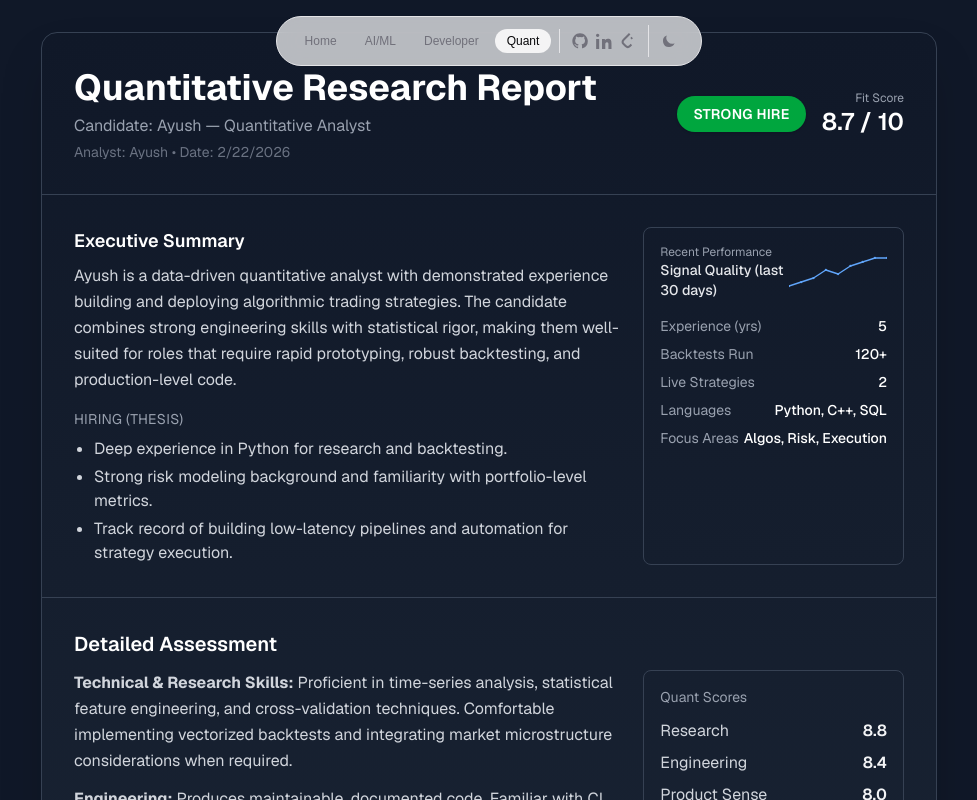
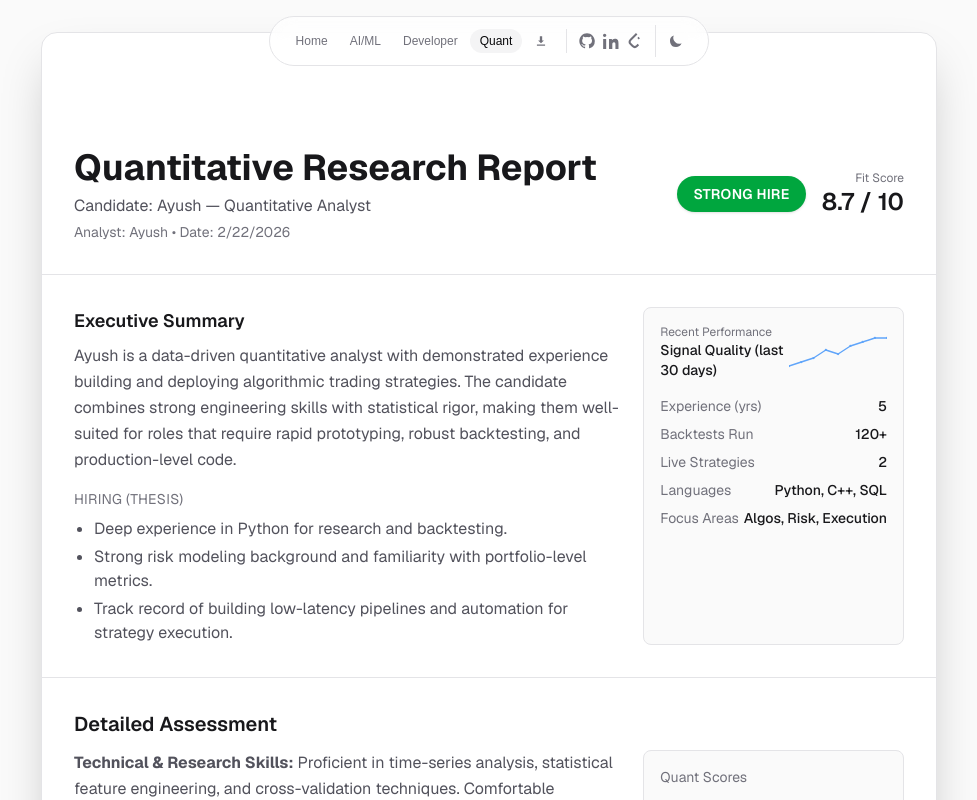
Before and after one commit to ADC-1747/portfolio_all, a Next.js app: page /quant in a window 1280 px wide. Shown: the top 800 px of the page, without its empty margins (151-1128 px from the left). Built offline with nearby package versions, Linux system fonts and the light colour scheme.

Commit message:
fix: theme pages

```diff
--- a/app/components/Navbar.tsx
+++ b/app/components/Navbar.tsx
@@ -9,6 +9,7 @@ const navLinks = [
     { name: "AI/ML", href: "/aiml" },
     { name: "Developer", href: "/developer" },
     { name: "Quant", href: "/quant" },
+    { name: "Resume", href: "/resume.pdf", isDownload: true },
 ];
 
 const socialLinks = [
@@ -47,14 +48,33 @@ export default function Navbar() {
     return (
         <nav className="fixed top-0 left-0 right-0 z-50 flex justify-center p-4">
             <div className="flex items-center gap-1 rounded-full border border-zinc-200 bg-white/70 px-4 py-2 backdrop-blur-md dark:border-zinc-800 dark:bg-black/70">
-                <div className="flex items-center gap-1 mr-2 border-r border-zinc-200 pr-2 dark:border-zinc-800">
+                <div className="flex items-center gap-0.5 mr-2 border-r border-zinc-200 pr-2 dark:border-zinc-800">
                     {navLinks.map((link) => {
                         const isActive = pathname === link.href;
+                        if (link.isDownload) {
+                            return (
+                                <a
+                                    key={link.href}
+                                    href={link.href}
+                                    download
+                                    className="flex items-center justify-center rounded-full px-2.5 py-1 text-xs font-medium transition-colors text-zinc-500 hover:text-zinc-900 dark:text-zinc-400 dark:hover:text-zinc-100"
+                                    title="Download Resume"
+                                >
+                                    <svg
+                                        viewBox="0 0 24 24"
+                                        className="h-3.5 w-3.5 fill-current"
+                                        xmlns="http://www.w3.org/2000/svg"
+                                    >
+                                        <path d="M12 16l-5-5h3V4h4v7h3l-5 5zm-7 2h14v2H5v-2z" />
+                                    </svg>
+                                </a>
+                            );
+                        }
                         return (
                             <Link
                                 key={link.href}
                                 href={link.href}
-                                className={`rounded-full px-3 py-1 text-xs font-medium transition-colors ${isActive
+                                className={`rounded-full px-2.5 py-1 text-xs font-medium transition-colors ${isActive
                                     ? "bg-zinc-100 text-zinc-950 dark:bg-zinc-900 dark:text-zinc-50"
                                     : "text-zinc-500 hover:text-zinc-900 dark:text-zinc-400 dark:hover:text-zinc-100"
                                     }`}
--- a/app/quant/page.tsx
+++ b/app/quant/page.tsx
@@ -2,7 +2,7 @@
 
 import React from 'react';
 
-function Sparkline({ data = [3,4,5,4,6,7,8,7,9] }: { data?: number[] }) {
+function Sparkline({ data = [3, 4, 5, 4, 6, 7, 8, 7, 9] }: { data?: number[] }) {
   const max = Math.max(...data);
   const min = Math.min(...data);
   const w = 140;
@@ -30,8 +30,8 @@ export default function QuantReport() {
   const recommendation = 'STRONG HIRE'; // options: STRONG HIRE / HIRE / NEUTRAL / NO HIRE
   const recColor =
     recommendation === 'STRONG HIRE' ? 'bg-green-600' :
-    recommendation === 'HIRE' ? 'bg-green-500' :
-    recommendation === 'NEUTRAL' ? 'bg-yellow-600' : 'bg-red-600';
+      recommendation === 'HIRE' ? 'bg-green-500' :
+        recommendation === 'NEUTRAL' ? 'bg-yellow-600' : 'bg-red-600';
 
   const metrics = [
     { k: 'Experience (yrs)', v: '5' },
@@ -42,14 +42,14 @@ export default function QuantReport() {
   ];
 
   return (
-    <div className="min-h-screen bg-gray-900 text-gray-100 p-8 font-sans">
-      <div className="max-w-4xl mx-auto bg-gradient-to-b from-gray-850 to-gray-800 rounded-2xl shadow-2xl border border-gray-700 overflow-hidden">
+    <div className="min-h-screen bg-zinc-50 dark:bg-black p-8 font-sans">
+      <div className="max-w-4xl mx-auto pt-20 bg-white dark:bg-zinc-900 rounded-2xl shadow-2xl border border-zinc-200 dark:border-zinc-800 overflow-hidden">
         {/* Header */}
         <div className="p-6 md:p-8 flex flex-col md:flex-row md:items-center md:justify-between gap-4 md:gap-0">
           <div>
-            <h1 className="text-3xl md:text-4xl font-bold text-white leading-tight">Quantitative Research Report</h1>
-            <p className="text-gray-400 mt-1">Candidate: Ayush — Quantitative Analyst</p>
-            <p className="text-sm text-gray-500 mt-1">Analyst: Ayush • Date: {new Date().toLocaleDateString()}</p>
+            <h1 className="text-3xl md:text-4xl font-bold text-zinc-900 dark:text-zinc-100 leading-tight">Quantitative Research Report</h1>
+            <p className="text-zinc-600 dark:text-zinc-400 mt-1">Candidate: Ayush — Quantitative Analyst</p>
+            <p className="text-sm text-zinc-500 mt-1">Analyst: Ayush • Date: {new Date().toLocaleDateString()}</p>
           </div>
 
           <div className="flex items-center gap-4">
@@ -58,18 +58,18 @@ export default function QuantReport() {
             </div>
 
             <div className="text-right">
-              <div className="text-xs text-gray-400">Fit Score</div>
-              <div className="text-2xl font-semibold text-white">8.7 / 10</div>
+              <div className="text-xs text-zinc-500 dark:text-zinc-400">Fit Score</div>
+              <div className="text-2xl font-semibold text-zinc-900 dark:text-zinc-100">8.7 / 10</div>
             </div>
           </div>
         </div>
 
         {/* Summary + Key metrics */}
-        <div className="p-6 md:p-8 border-t border-gray-700 grid grid-cols-1 md:grid-cols-3 gap-6">
+        <div className="p-6 md:p-8 border-t border-zinc-200 dark:border-zinc-800 grid grid-cols-1 md:grid-cols-3 gap-6">
           <div className="md:col-span-2 space-y-4">
             <section>
-              <h2 className="text-lg font-semibold text-white">Executive Summary</h2>
-              <p className="text-gray-300 leading-relaxed mt-2">
+              <h2 className="text-lg font-semibold text-zinc-900 dark:text-zinc-100">Executive Summary</h2>
+              <p className="text-zinc-600 dark:text-zinc-400 leading-relaxed mt-2">
                 Ayush is a data-driven quantitative analyst with demonstrated experience building
                 and deploying algorithmic trading strategies. The candidate combines strong
                 engineering skills with statistical rigor, making them well-suited for roles that
@@ -78,8 +78,8 @@ export default function QuantReport() {
             </section>
 
             <section className="mt-4">
-              <h3 className="text-sm text-gray-400 uppercase tracking-wide">Hiring (Thesis)</h3>
-              <ul className="list-disc pl-5 mt-2 text-gray-300 space-y-1">
+              <h3 className="text-sm text-zinc-500 dark:text-zinc-400 uppercase tracking-wide">Hiring (Thesis)</h3>
+              <ul className="list-disc pl-5 mt-2 text-zinc-600 dark:text-zinc-400 space-y-1">
                 <li>Deep experience in Python for research and backtesting.</li>
                 <li>Strong risk modeling background and familiarity with portfolio-level metrics.</li>
                 <li>Track record of building low-latency pipelines and automation for strategy execution.</li>
@@ -87,20 +87,20 @@ export default function QuantReport() {
             </section>
           </div>
 
-          <aside className="bg-gray-820 p-4 rounded-lg border border-gray-700">
+          <aside className="bg-zinc-50 dark:bg-zinc-800 p-4 rounded-lg border border-zinc-200 dark:border-zinc-700">
             <div className="flex items-center justify-between">
               <div>
-                <div className="text-xs text-gray-400">Recent Performance</div>
-                <div className="text-sm text-gray-200 font-medium">Signal Quality (last 30 days)</div>
+                <div className="text-xs text-zinc-500 dark:text-zinc-400">Recent Performance</div>
+                <div className="text-sm text-zinc-900 dark:text-zinc-100 font-medium">Signal Quality (last 30 days)</div>
               </div>
-              <Sparkline data={[2,3,4,6,5,7,8,9,9]} />
+              <Sparkline data={[2, 3, 4, 6, 5, 7, 8, 9, 9]} />
             </div>
 
             <div className="mt-4 space-y-2">
               {metrics.map((m, idx) => (
-                <div key={idx} className="flex justify-between text-sm text-gray-200">
-                  <div className="text-gray-400">{m.k}</div>
-                  <div className="font-medium text-white">{m.v}</div>
+                <div key={idx} className="flex justify-between text-sm">
+                  <div className="text-zinc-500 dark:text-zinc-400">{m.k}</div>
+                  <div className="font-medium text-zinc-900 dark:text-zinc-100">{m.v}</div>
                 </div>
               ))}
             </div>
@@ -108,46 +108,46 @@ export default function QuantReport() {
         </div>
 
         {/* Report body */}
-        <div className="p-6 md:p-8 space-y-8 border-t border-gray-700">
+        <div className="p-6 md:p-8 space-y-8 border-t border-zinc-200 dark:border-zinc-800">
           <section>
-            <h2 className="text-xl font-semibold text-white">Detailed Assessment</h2>
+            <h2 className="text-xl font-semibold text-zinc-900 dark:text-zinc-100">Detailed Assessment</h2>
             <div className="mt-3 grid grid-cols-1 md:grid-cols-3 gap-6">
-              <div className="md:col-span-2 text-gray-300 leading-relaxed">
+              <div className="md:col-span-2 text-zinc-600 dark:text-zinc-400 leading-relaxed">
                 <p className="mb-3"><strong>Technical & Research Skills:</strong> Proficient in time-series analysis, statistical feature engineering, and cross-validation techniques. Comfortable implementing vectorized backtests and integrating market microstructure considerations when required.</p>
                 <p className="mb-3"><strong>Engineering:</strong> Produces maintainable, documented code. Familiar with CI pipelines and packaging research into production tasks. Able to reduce latency through optimized data structures and efficient I/O patterns.</p>
                 <p className="mb-3"><strong>Soft Skills & Team Fit:</strong> Clear communicator; experience collaborating with PMs and engineers. Demonstrates a bias for action and ownership over end-to-end features.</p>
               </div>
 
-              <div className="bg-gray-820 p-4 rounded-lg border border-gray-700">
-                <div className="text-sm text-gray-400">Quant Scores</div>
+              <div className="bg-zinc-50 dark:bg-zinc-800 p-4 rounded-lg border border-zinc-200 dark:border-zinc-700">
+                <div className="text-sm text-zinc-500 dark:text-zinc-400">Quant Scores</div>
                 <div className="mt-3 space-y-2">
-                  <div className="flex justify-between"><span className="text-gray-300">Research</span><span className="font-semibold">8.8</span></div>
-                  <div className="flex justify-between"><span className="text-gray-300">Engineering</span><span className="font-semibold">8.4</span></div>
-                  <div className="flex justify-between"><span className="text-gray-300">Product Sense</span><span className="font-semibold">8.0</span></div>
-                  <div className="flex justify-between"><span className="text-gray-300">Execution</span><span className="font-semibold">8.6</span></div>
+                  <div className="flex justify-between text-zinc-600 dark:text-zinc-400"><span className="">Research</span><span className="font-semibold text-zinc-900 dark:text-zinc-100">8.8</span></div>
+                  <div className="flex justify-between text-zinc-600 dark:text-zinc-400"><span className="">Engineering</span><span className="font-semibold text-zinc-900 dark:text-zinc-100">8.4</span></div>
+                  <div className="flex justify-between text-zinc-600 dark:text-zinc-400"><span className="">Product Sense</span><span className="font-semibold text-zinc-900 dark:text-zinc-100">8.0</span></div>
+                  <div className="flex justify-between text-zinc-600 dark:text-zinc-400"><span className="">Execution</span><span className="font-semibold text-zinc-900 dark:text-zinc-100">8.6</span></div>
                 </div>
               </div>
             </div>
           </section>
 
           <section>
-            <h2 className="text-xl font-semibold text-white">Risk & Mitigants</h2>
-            <ul className="list-disc pl-5 mt-3 text-gray-300 space-y-2">
+            <h2 className="text-xl font-semibold text-zinc-900 dark:text-zinc-100">Risk & Mitigants</h2>
+            <ul className="list-disc pl-5 mt-3 text-zinc-600 dark:text-zinc-400 space-y-2">
               <li><strong>Risk:</strong> Candidate has limited experience with ultra-low latency execution stacks. <strong>Mitigant:</strong> Pair with senior infra engineer and provide ramp-up time.</li>
               <li><strong>Risk:</strong> Smaller live track record on production strategies. <strong>Mitigant:</strong> Start with sandboxed POC and deploy monitored pilots.</li>
             </ul>
           </section>
 
           <section>
-            <h2 className="text-xl font-semibold text-white">Hiring Recommendation Rationale</h2>
-            <p className="text-gray-300 mt-3">
-              Recommendation: <span className="font-semibold text-white">{recommendation}</span>. The candidate demonstrates strong analytical ability, robust coding practices, and a good balance between research rigour and engineering pragmatism. Their skill set maps well to quantitative research and prototyping roles with a clear path to production ownership.
+            <h2 className="text-xl font-semibold text-zinc-900 dark:text-zinc-100">Hiring Recommendation Rationale</h2>
+            <p className="text-zinc-600 dark:text-zinc-400 mt-3">
+              Recommendation: <span className="font-semibold text-zinc-900 dark:text-zinc-100">{recommendation}</span>. The candidate demonstrates strong analytical ability, robust coding practices, and a good balance between research rigour and engineering pragmatism. Their skill set maps well to quantitative research and prototyping roles with a clear path to production ownership.
             </p>
           </section>
 
           <section>
-            <h2 className="text-xl font-semibold text-white">Next Steps</h2>
-            <ol className="list-decimal pl-5 mt-3 text-gray-300 space-y-2">
+            <h2 className="text-xl font-semibold text-zinc-900 dark:text-zinc-100">Next Steps</h2>
+            <ol className="list-decimal pl-5 mt-3 text-zinc-600 dark:text-zinc-400 space-y-2">
               <li>Arrange a systems / infra interview to validate low-latency experience.</li>
               <li>Ask for a short code/sample of a backtest or a research notebook.</li>
               <li>Run a 4–6 week pilot project with measurable KPIs.</li>
@@ -156,7 +156,7 @@ export default function QuantReport() {
         </div>
 
         {/* Footer */}
-        <div className="p-4 bg-gray-900 border-t border-gray-700 text-sm text-gray-500 flex justify-between items-center">
+        <div className="p-4 bg-zinc-100 dark:bg-zinc-950 border-t border-zinc-200 dark:border-zinc-800 text-sm text-zinc-500 flex justify-between items-center">
           <div>Confidential — For internal hiring use only</div>
           <div>Report generated on {new Date().toLocaleDateString()}</div>
         </div>
```
Also changed, not shown: app/aiml/page.tsx (+11 -12 lines), app/developer/page.tsx (+30 -31 lines).
